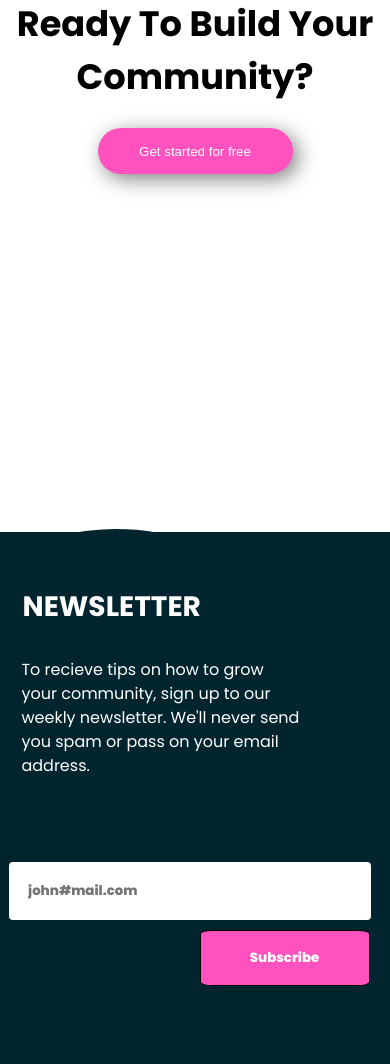
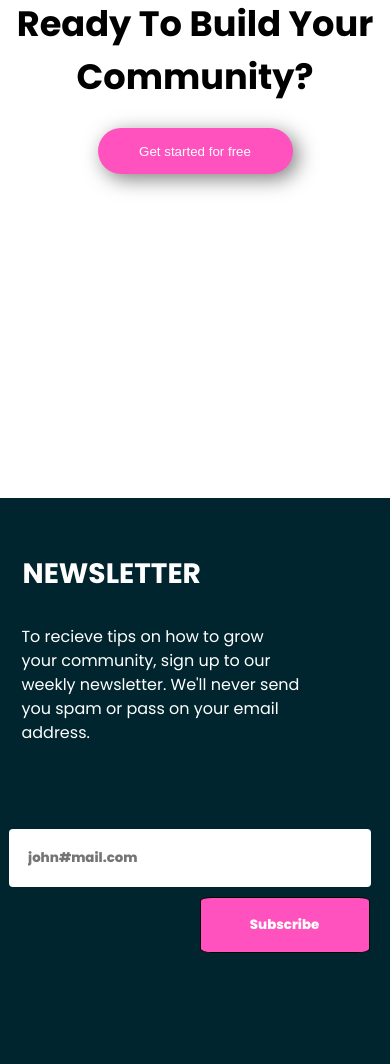
Before and after one commit to Wizdev0/Huddle.com, a plain HTML site: page index.html in a window 390 px wide. Shown: the part 4223-5287 px from the top of the page. Drawn offline with nearby package versions, Linux system fonts and the light colour scheme.

Commit message:
Update index.css

```diff
--- a/index.css
+++ b/index.css
@@ -780,7 +780,7 @@ body{
     position: absolute; */
     position: absolute;
     padding: 10%;
-    top: 529%;
+    top: 525%;
     height: 150%;
 
 }
```
